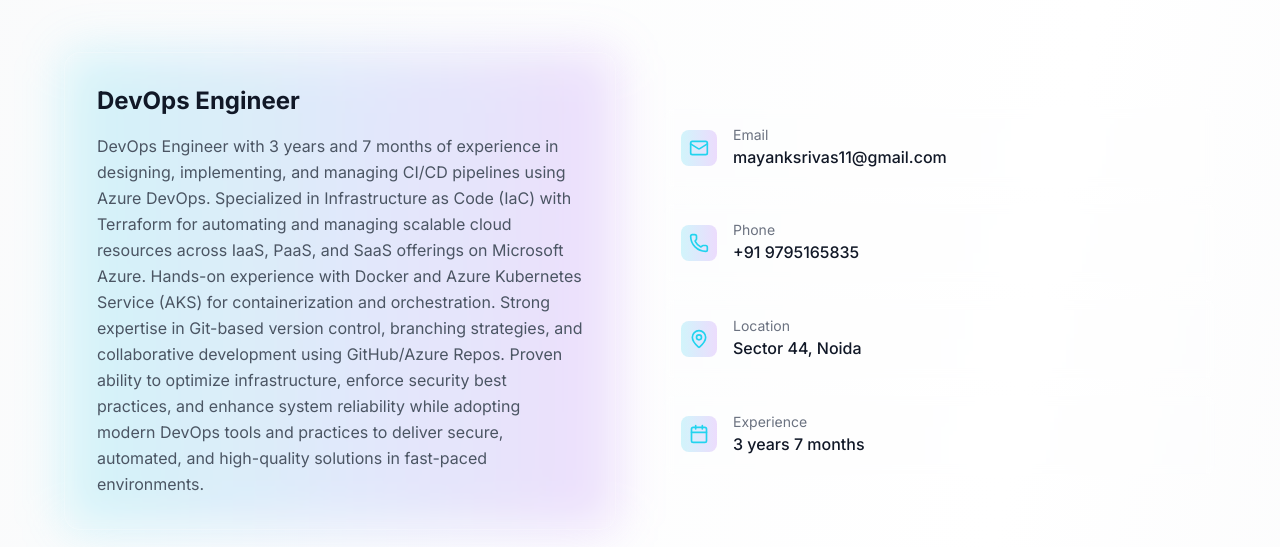
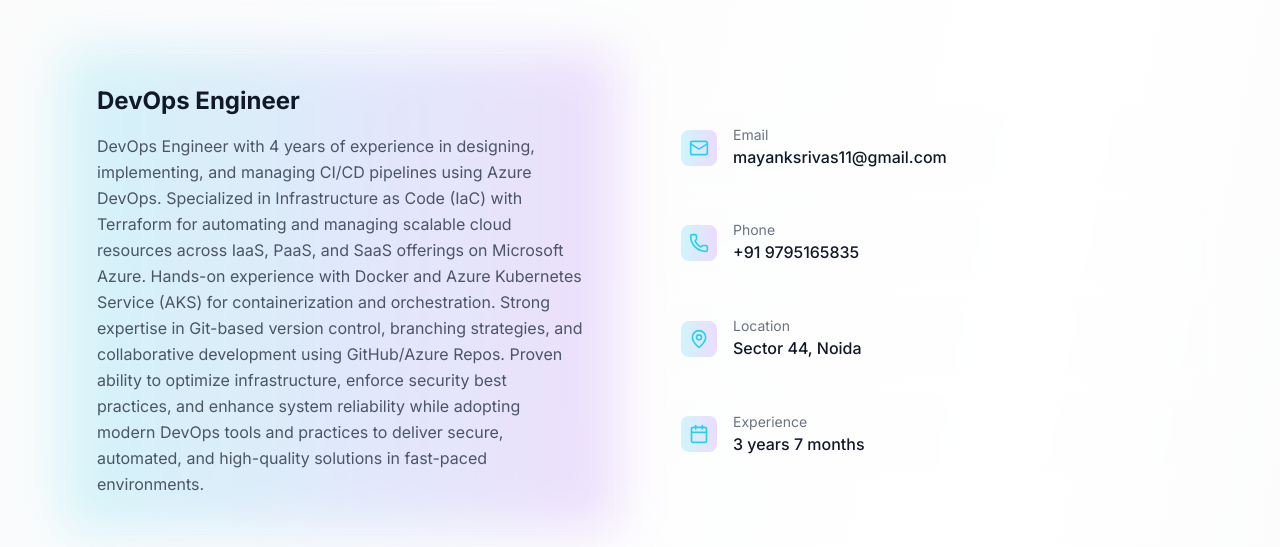
Before and after one commit to mayank035/my-portfolio, a React (Vite) app: page / in a window 1280 px wide. Shown: the part 960-1507 px from the top of the page. Built offline with nearby package versions, Linux system fonts and the light colour scheme; no server answers; the database is empty.

Commit message:
years change

```diff
--- a/src/components/About.tsx
+++ b/src/components/About.tsx
@@ -51,7 +51,7 @@ export function About() {
                   DevOps Engineer
                 </h3>
                 <p className="text-gray-600 dark:text-gray-300 leading-relaxed">
-                  DevOps Engineer with 3 years and 7 months of experience in designing, implementing, and managing CI/CD pipelines using Azure DevOps.
+                  DevOps Engineer with 4 years of experience in designing, implementing, and managing CI/CD pipelines using Azure DevOps.
                   Specialized in Infrastructure as Code (IaC) with Terraform for automating and managing scalable cloud resources across IaaS, PaaS, and SaaS
                   offerings on Microsoft Azure. Hands-on experience with Docker and Azure Kubernetes Service (AKS) for containerization and orchestration.
                   Strong expertise in Git-based version control, branching strategies, and collaborative development using GitHub/Azure Repos. Proven ability to
```
